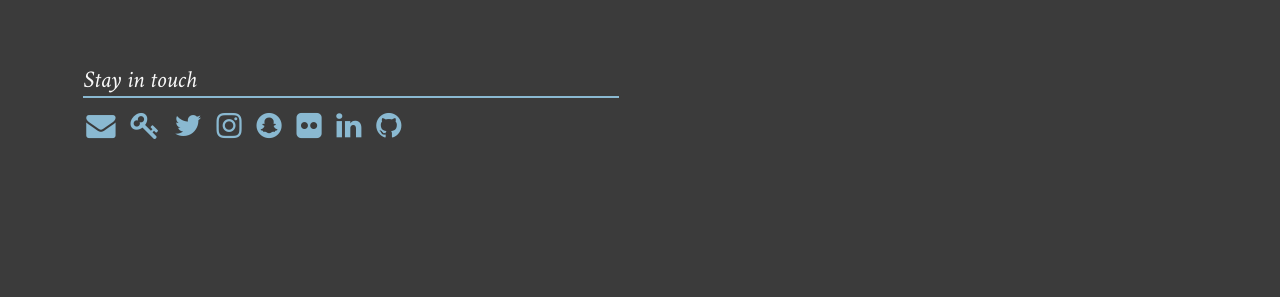
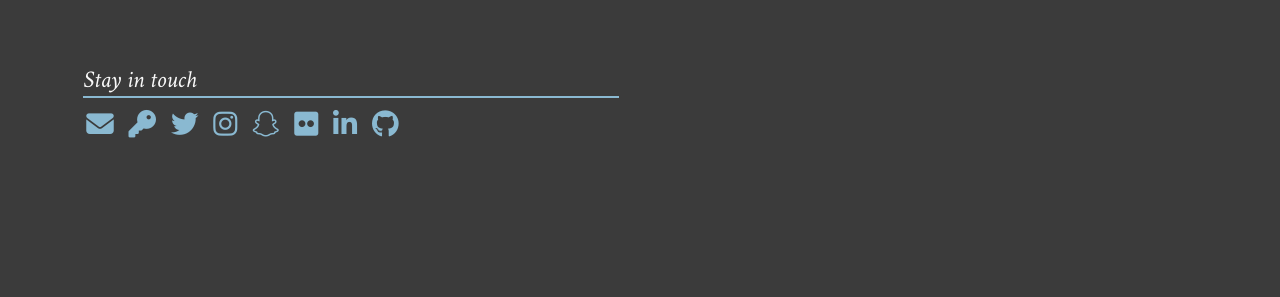
Before and after one commit to rebeccawilliams/rebeccawilliams.us, a Jekyll site: the page built from index.md, in a window 1280 px wide. Shown: the part 583-880 px from the top of the page. Built offline with Jekyll 4.4.1, drawn with Linux system fonts in a browser that asks for light colours; nearby versions of some CDN libraries.

Commit message:
Update footer.html

```diff
--- a/_includes/footer.html
+++ b/_includes/footer.html
@@ -1,3 +1,5 @@
+<script src="https://use.fontawesome.com/9bd78ed9cf.js"></script>
+
 <div class="push"></div>
   <footer>
     <aside class="wrap">
```
